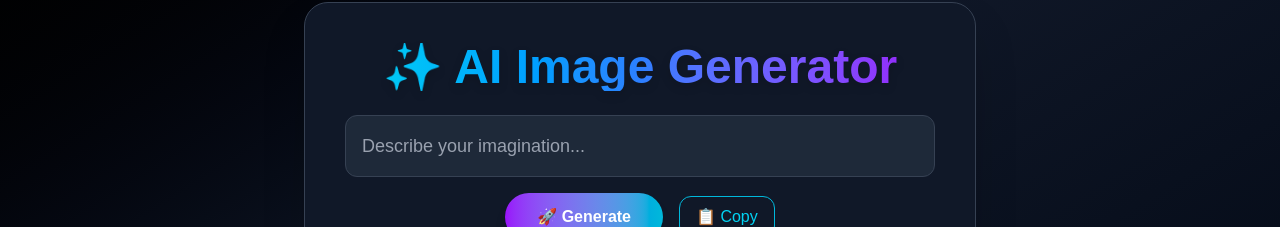
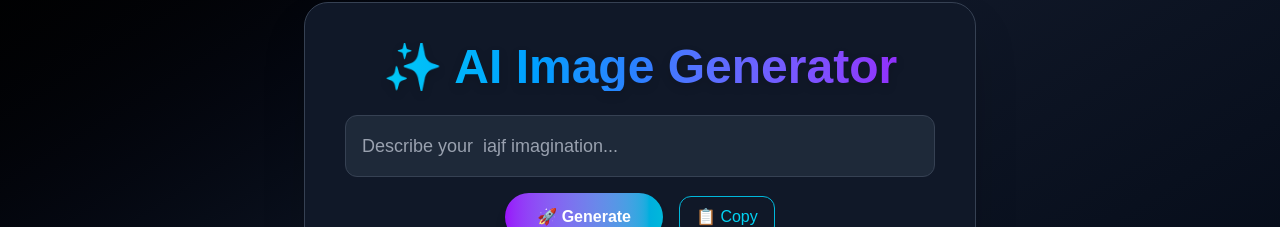
Before and after one commit to SumangalChhetri/AI-image-generator, a Next.js app: page / in a window 1280 px wide. Shown: the part 246-473 px from the top of the page. Built offline with nearby package versions, Linux system fonts and the light colour scheme.

Commit message:
Test CI/CD: updated Home component heading

```diff
--- a/src/app/page.tsx
+++ b/src/app/page.tsx
@@ -62,7 +62,7 @@ export default function Home() {
           type="text"
           value={prompt}
           onChange={(e) => setPrompt(e.target.value)}
-          placeholder="Describe your imagination..."
+          placeholder="Describe your  iajf imagination..."
           className="w-full p-4 text-lg rounded-xl bg-gray-800 text-white placeholder-gray-400 border border-gray-700 mb-4 focus:outline-none focus:ring-2 focus:ring-purple-500"
         />
 
```
